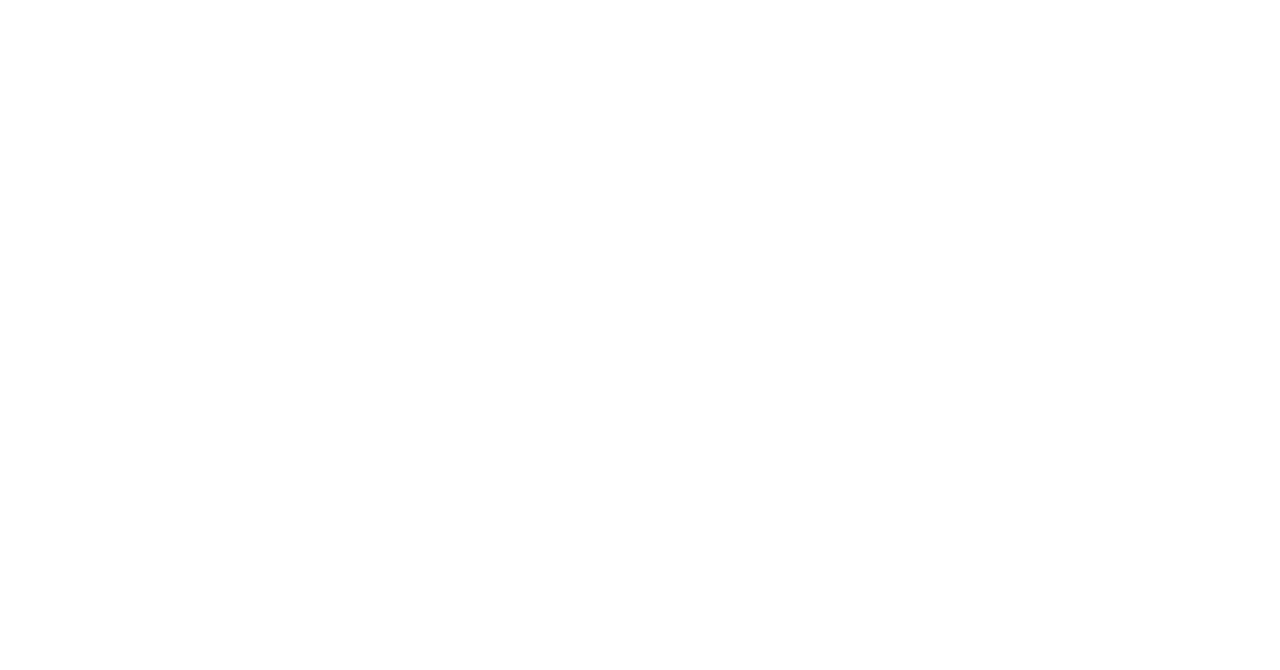
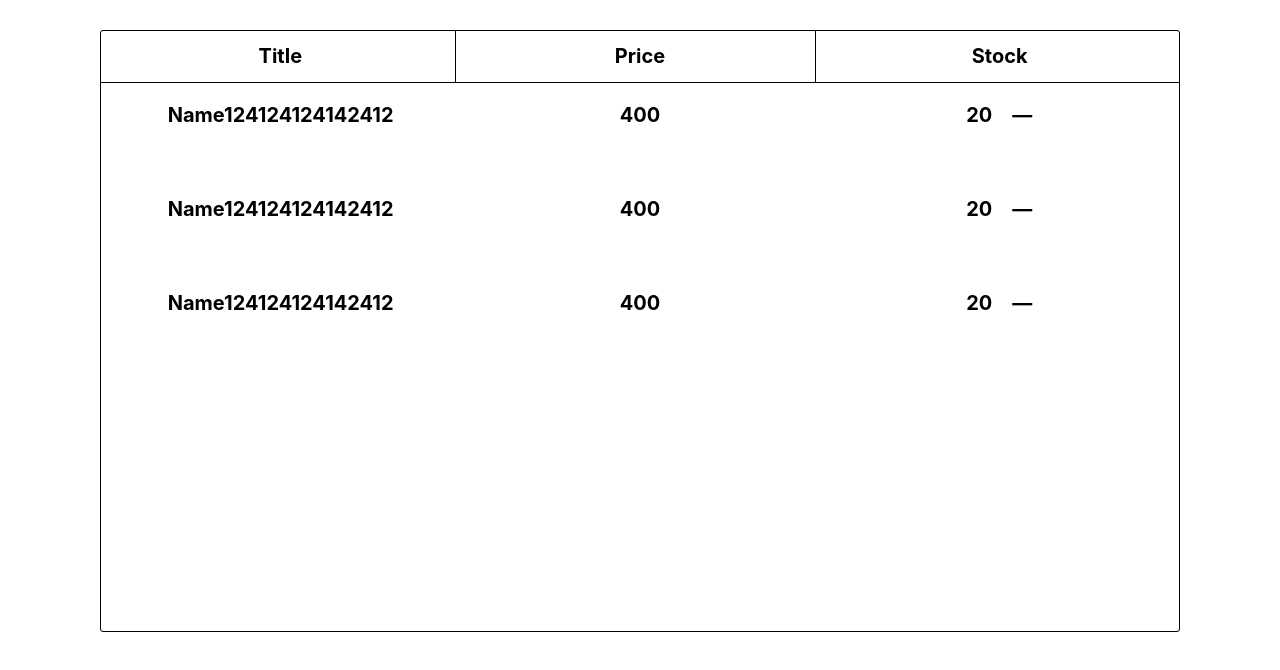
Before and after one commit to Timkogas/catalog-of-goods-in-stock, a React (Create React App) app: page / in a window 1280 px wide. Shown: the top 670 px of the page. Built offline with nearby package versions, Linux system fonts and the light colour scheme.

Commit message:
#2 прописал стили для таблицы и товаров

```diff
--- a/src/components/Table/Product/Product.js
+++ b/src/components/Table/Product/Product.js
@@ -1,6 +1,38 @@
+import styled from "styled-components";
+
+const Wrapper = styled.div`
+  display: flex;
+  justify-content: space-around;
+  margin-bottom: 30px;
+`
+const ProductInfo = styled.p`
+  font-size: 20px;
+  font-weight: bolder;
+  width: 340px;
+  text-align: center;
+`
+
+const Button = styled.button`
+  background: none;
+	color: inherit;
+	border: none;
+	padding: 0;
+	font: inherit;
+	cursor: pointer;
+	outline: inherit;
+  margin-left: 20px;
+`
+
 const Product = () => {
   return (
-    <></>
+    <Wrapper>
+      <ProductInfo>Name124124124142412</ProductInfo>
+      <ProductInfo>400</ProductInfo>
+      <ProductInfo>
+        20
+        <Button>&mdash;</Button>
+      </ProductInfo>
+    </Wrapper>
   )
 }
 
--- a/src/components/Table/Table.js
+++ b/src/components/Table/Table.js
@@ -1,8 +1,54 @@
 import Product from "./Product/Product"
+import styled from "styled-components";
+
+const TableStyled = styled.div`
+  border: 1px solid black;
+  border-radius: 3px;
+  height: 600px;
+  margin-top: 30px;
+  overflow-y: scroll;
+`
+const TableTitle = styled.div`
+  display: flex;
+  justify-content: space-around;
+  border-bottom: 1px solid black;
+`
+const TableNameWrapper = styled.div`
+  border-right: 1px solid black;
+  &:last-child {
+    border-right: none;
+  }
+`
+const TableName = styled.h1`
+  font-size: 20px;
+  width: 350px;
+  text-align: center;
+`
 
 const Table = () => {
   return (
-    <></>
+    <TableStyled>
+      <TableTitle>
+        <TableNameWrapper>
+          <TableName>Title</TableName>
+        </TableNameWrapper>
+
+        <TableNameWrapper>
+          <TableName>Price</TableName>
+        </TableNameWrapper>
+
+        <TableNameWrapper>
+          <TableName>Stock</TableName>
+        </TableNameWrapper>
+
+      </TableTitle>
+
+
+      <Product></Product>
+      <Product></Product>
+      <Product></Product>
+
+    </TableStyled>
   )
 }
 
--- a/src/containers/App.js
+++ b/src/containers/App.js
@@ -1,13 +1,20 @@
 import Table from "../components/Table/Table";
 import Form from "../components/Form/Form";
+import styled from "styled-components";
 
+const Container = styled.div`
+  width: 1080px;
+  margin: 0 auto;
+
+`
 
 
 function App() {
   return (
-    <div className="App">
-
-    </div>
+    <Container>
+      <Table></Table>
+      <Form></Form>
+    </Container>
   );
 }
 
```
